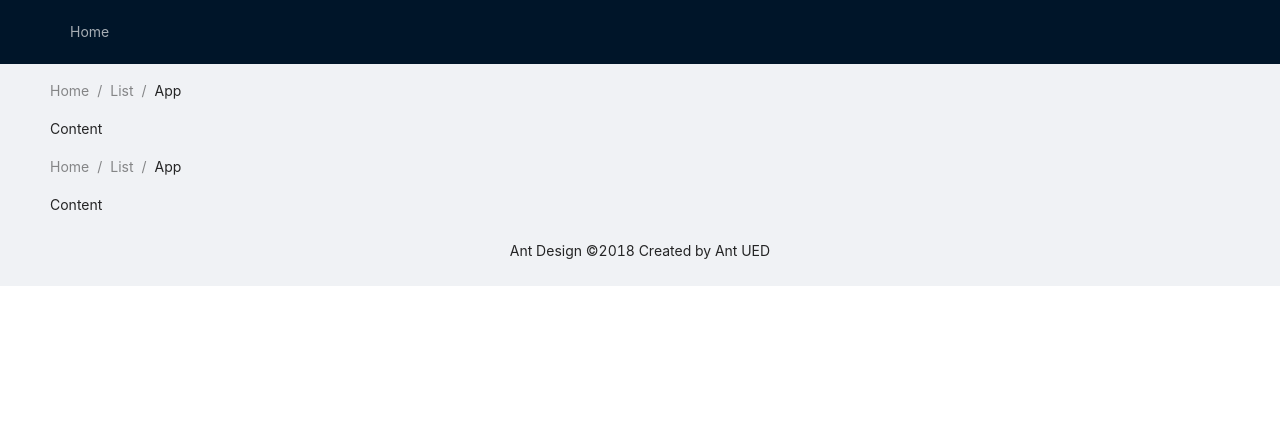
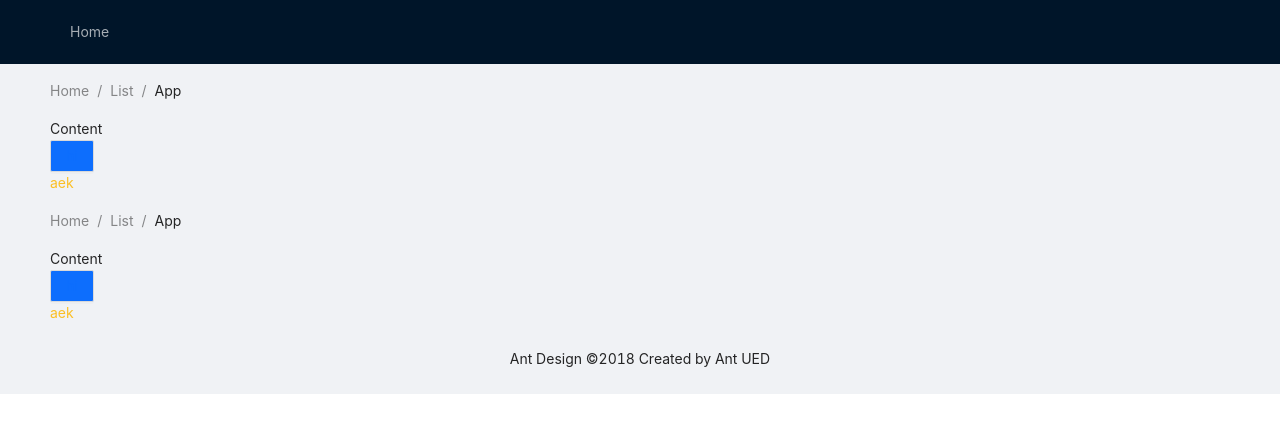
Before and after one commit to WebmasterCamp/ywc18-workshop-f, a React (Create React App) app: page /app in a window 1280 px wide. Shown: the top 432 px of the page. Built offline with nearby package versions, Linux system fonts and the light colour scheme; sample sign-in values are in the browser's storage; the HTML template or start-up script is replaced by a standard one.

Commit message:
set tailwind and title

```diff
--- a/public/index.html
+++ b/public/index.html
@@ -24,7 +24,7 @@
       work correctly both with client-side routing and a non-root public URL.
       Learn how to configure a non-root public URL by running `npm run build`.
     -->
-    <title>React App</title>
+    <title>FoodAround</title>
   </head>
   <body>
     <noscript>You need to enable JavaScript to run this app.</noscript>
--- a/src/components/home/HomePage.js
+++ b/src/components/home/HomePage.js
@@ -1,6 +1,4 @@
-import "antd/dist/antd.css";
-
-import { Layout, Breadcrumb } from "antd";
+import { Button, Layout, Breadcrumb } from "antd";
 
 const { Content } = Layout;
 
@@ -13,6 +11,8 @@ function Home() {
                 <Breadcrumb.Item>App</Breadcrumb.Item>
             </Breadcrumb>
             <div className="site-layout-content">Content</div>
+            <Button className="bg-primary text-primary">hi</Button>
+            <div className="text-yellow-400">aek</div>
         </Content>
     );
 }
```
Lines whose indentation alone changed are shown as unchanged.
